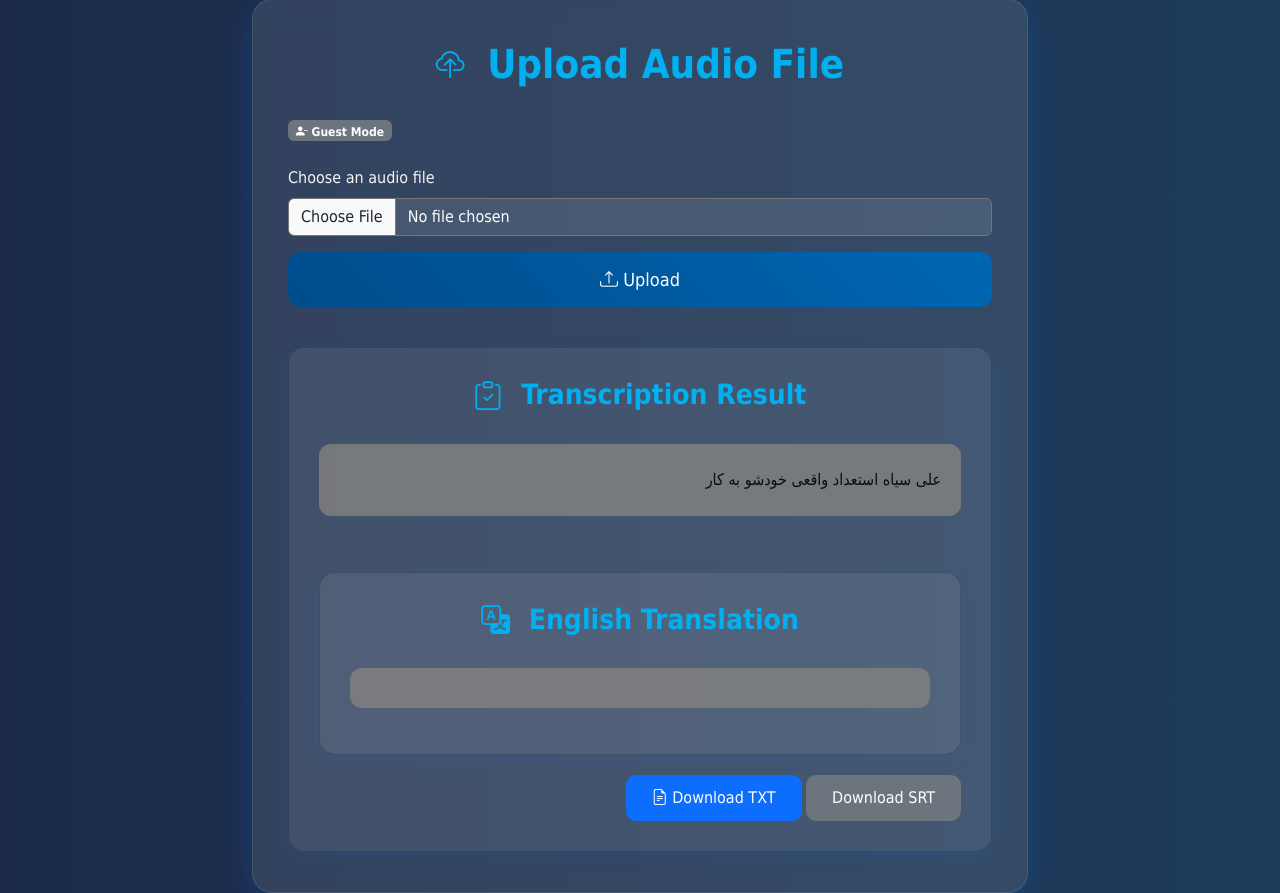
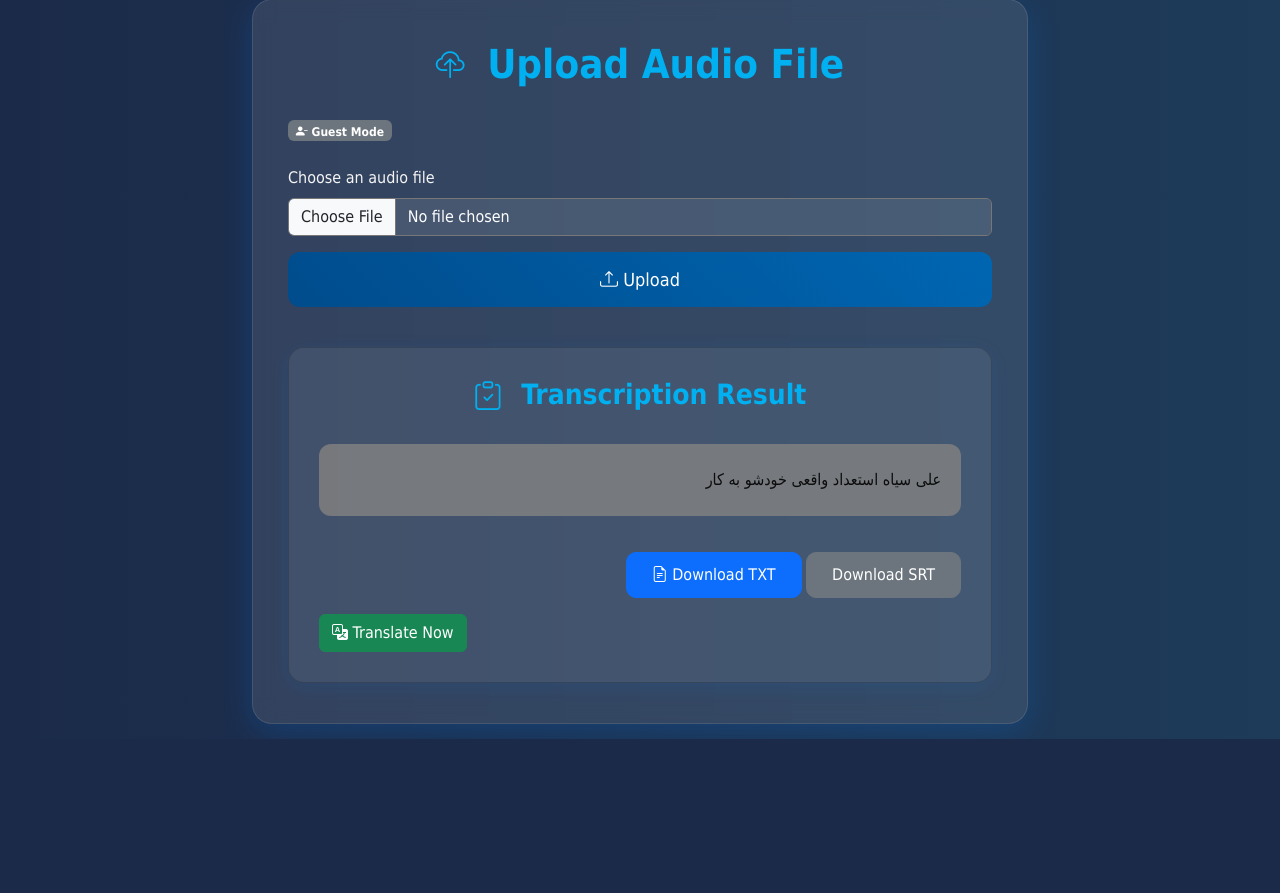
Before and after one commit to masoume-pasebani/Automatic-Speech-Recognition, a Django app: page /upload/?id=1 in a window 1280 px wide. Shown: the part 61-954 px from the top of the page. After the commit the page ends 800 px from the top, so only its background shows below. Run offline with Django 4.2, Linux system fonts and the light colour scheme; data comes from the database, SQL or seed files in the repository; some libraries are stand-ins or nearby versions; some web fonts are replaced.

Commit message:
Update upload.html

```diff
--- a/transcriber/templates/transcriber/upload.html
+++ b/transcriber/templates/transcriber/upload.html
@@ -1,4 +1,5 @@
 {% load static %}
+
 <!DOCTYPE html>
 <html lang="en" dir="ltr">
 <head>
@@ -154,7 +155,6 @@
     <div class="upload-box">
         <h1><i class="bi bi-cloud-upload icon-title"></i> Upload Audio File</h1>
 
-        <!-- User status badge and logout button -->
         <div class="d-flex justify-content-between align-items-center mb-4">
             <div>
                 {% if user.is_authenticated %}
@@ -174,13 +174,13 @@
             {% endif %}
         </div>
 
-        <!-- Upload form -->
         <form method="POST" enctype="multipart/form-data" id="upload-form" novalidate>
             {% csrf_token %}
             <div class="mb-3">
                 <label for="id_audio_file" class="form-label">Choose an audio file</label>
                 <input type="file" name="audio_file" id="id_audio_file" class="form-control" accept="audio/*,video/mp4" required>
             </div>
+
 
             <button type="submit" class="btn btn-upload" id="upload-button">
                 <i class="bi bi-upload"></i> Upload
@@ -199,11 +199,6 @@
             <h3><i class="bi bi-clipboard-check icon-title"></i> Transcription Result</h3>
             <pre>{{ transcription.text }}</pre>
 
-            <div class="card">
-                <h3><i class="bi bi-translate icon-title"></i> English Translation</h3>
-                <pre dir="ltr" style="direction: ltr; text-align: left;">{{ translation }}</pre>
-            </div>
-
             <div class="text-end">
                 <a href="{% url 'transcriber:download_transcription_txt' transcription.pk %}" class="btn btn-primary">
                     <i class="bi bi-file-earmark-text"></i> Download TXT
@@ -212,18 +207,44 @@
                     <i class="bi bi-file-earmark-subtitle"></i> Download SRT
                 </a>
             </div>
+
+            {% if not transcription.translation %}
+                <form action="{% url 'transcriber:translate_transcription' transcription.pk %}" method="POST">
+                    {% csrf_token %}
+                    <button type="submit" class="btn btn-success mt-3">
+                        <i class="bi bi-translate"></i> Translate Now
+                    </button>
+                </form>
+            {% else %}
+                <div class="mt-3">
+                    <h4><i class="bi bi-translate icon-title"></i> English Translation</h4>
+                    <pre dir="ltr" style="direction: ltr; text-align: left;">{{ transcription.translation }}</pre>
+                </div>
+            {% endif %}
         </div>
         {% endif %}
     </div>
 </div>
 
 <script src="https://cdn.jsdelivr.net/npm/bootstrap@5.3.0-alpha1/dist/js/bootstrap.bundle.min.js"></script>
+
 <script>
     document.getElementById('upload-form').addEventListener('submit', function () {
-        document.getElementById('spinner').style.display = 'block';
-        document.getElementById('upload-button').disabled = true;
-        document.getElementById('upload-button').innerHTML = '<i class="bi bi-cloud-arrow-up"></i> Uploading...';
+        const uploadBtn = document.getElementById('upload-button');
+        const spinner = document.getElementById('spinner');
+
+        uploadBtn.disabled = true;
+        uploadBtn.innerHTML = '<i class="bi bi-cloud-arrow-up"></i> Uploading...';
+        spinner.style.display = 'block';
     });
+
+    // Clear file input on page load to avoid "no file chosen" bug
+    window.onload = function () {
+        const fileInput = document.getElementById('id_audio_file');
+        if (fileInput) {
+            fileInput.value = '';
+        }
+    };
 </script>
 
 </body>
```
